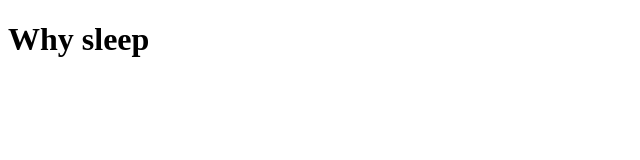
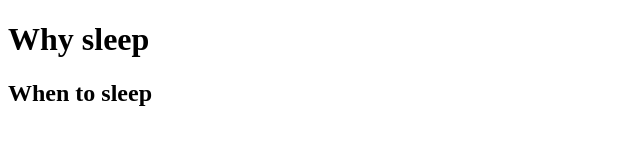
Before and after one commit to P-CHARDAT/helloWorld, a plain HTML site: page Index.html in a window 1280 px wide. Shown: the whole page, without its empty margins (0-640 px from the left). Drawn offline with Linux system fonts and the light colour scheme.

Commit message:
Ajouté un h2
L'importance des heures de sommeil

```diff
--- a/Index.html
+++ b/Index.html
@@ -7,5 +7,6 @@
 
 <body>
   <h1>Why sleep</h1>
+  <h2>When to sleep</h2>
 </body>
 </html>
```
